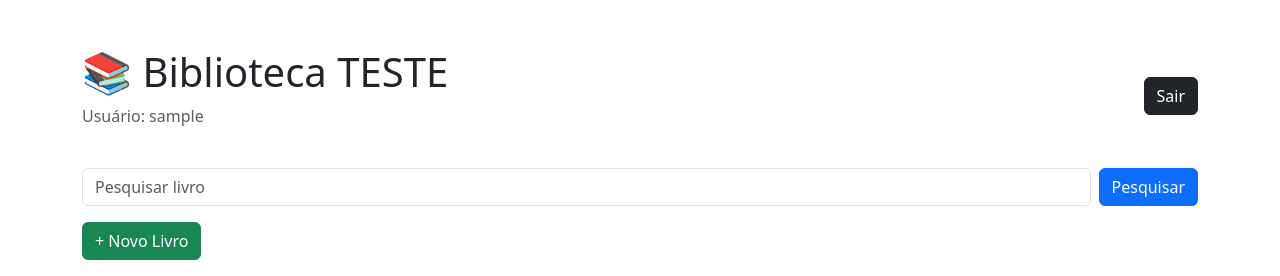
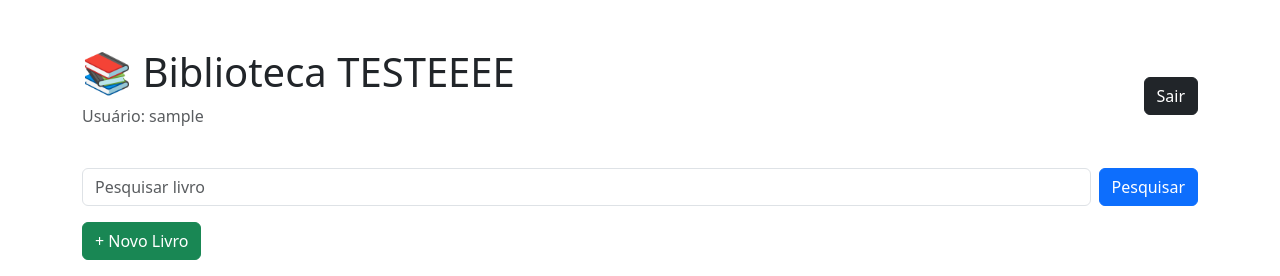
Before and after one commit to UrbanRafaela/BibliotecaWEB, a Django app: page / in a window 1280 px wide. Shown: the top 276 px of the page. Run offline with Django 5.2, Linux system fonts and the light colour scheme; the visitor is signed in with stand-in values (Sample User, id 1); data that the repository does not hold is empty.

Commit message:
Testa oficialll

```diff
--- a/livros/templates/livros/lista.html
+++ b/livros/templates/livros/lista.html
@@ -13,7 +13,7 @@
     <div class="d-flex justify-content-between align-items-center mb-4">
 
         <div>
-            <h1>📚 Biblioteca TESTE</h1>
+            <h1>📚 Biblioteca TESTEEEE</h1>
 
             <p class="text-muted">
                 Usuário: {{ user.username }}
```
